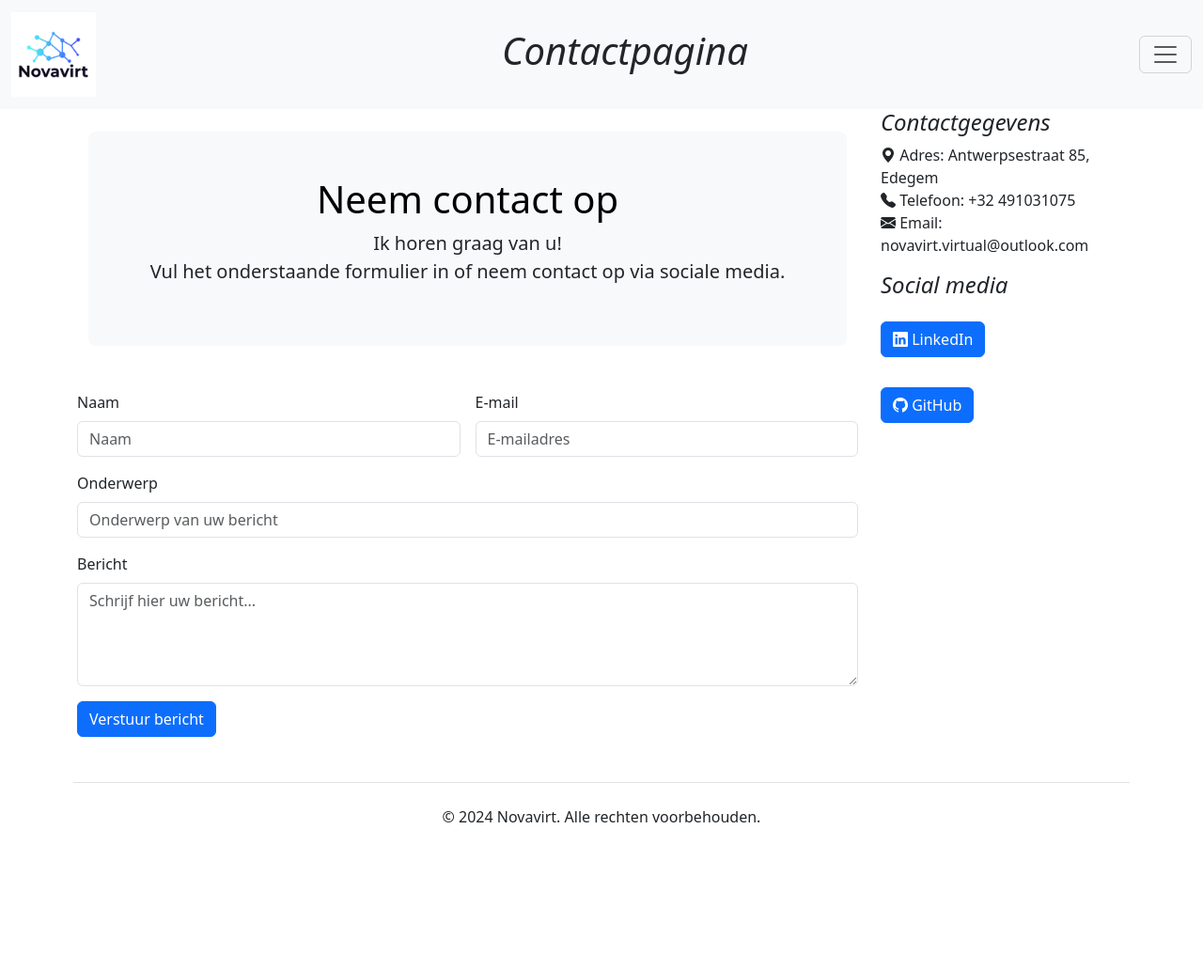
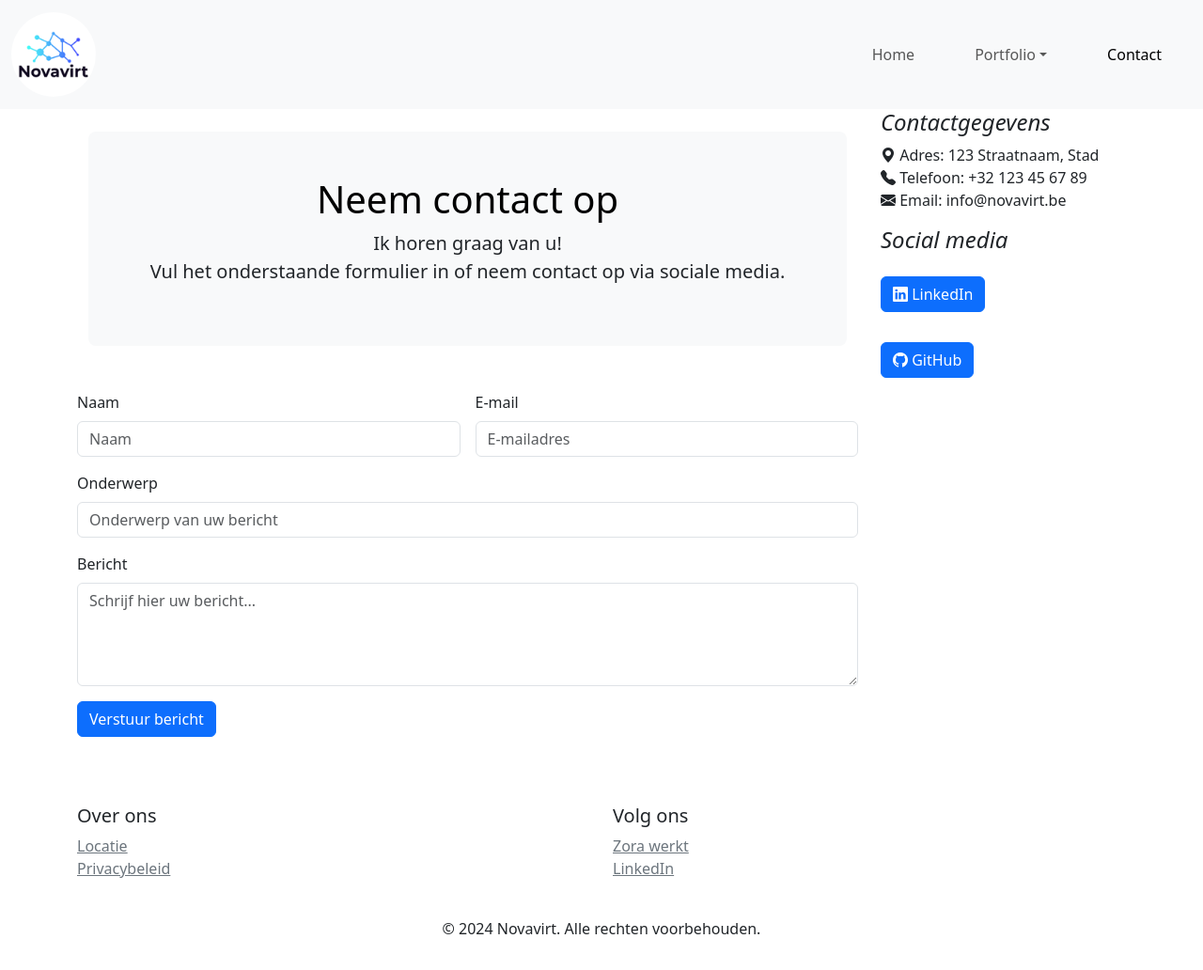
Before and after one commit to Starax30/Portfolio, a plain HTML site: page contact.html in a window 1280 px wide. Shown: the whole page at 94% size. Before the commit the page ends 897 px from the top, so only its background shows below. Drawn offline with nearby package versions, Linux system fonts and the light colour scheme.

Commit message:
Update contact.html

```diff
--- a/contact.html
+++ b/contact.html
@@ -15,24 +15,19 @@
 <body  id="contact">
 
     <header>
-        <nav class="navbar bg-body-tertiary">
+        <nav class="navbar navbar-expand-lg navbar-light bg-body-tertiary">
           <div class="container-fluid">
-            <a class="navbar-brand" href="index.html"><img src="assets/images/Novavirt.png" alt="Novavirt" width="90"></a>
-            <h5 class="display-6 fst-italic">Contactpagina</h5>
-            <button class="navbar-toggler" type="button" data-bs-toggle="offcanvas" data-bs-target="#offcanvasNavbar" aria-controls="offcanvasNavbar" aria-label="Toggle navigation">
+            <a class="navbar-brand" href="index.html"><img class=" rounded-circle" src="assets/images/Novavirt.png" alt="Novavirt" width="90"></a>
+
+            <button class="navbar-toggler" type="button" data-bs-toggle="collapse" data-bs-target="#navbarNav" aria-controls="navbarNav" aria-expanded="false" aria-label="Toggle navigation">
               <span class="navbar-toggler-icon"></span>
             </button>
-            <div class="offcanvas offcanvas-end" tabindex="-1" id="offcanvasNavbar" aria-labelledby="offcanvasNavbarLabel">
-              <div class="offcanvas-header">
-                <h5 class="offcanvas-title" id="offcanvasNavbarLabel">Menu</h5>
-                <button type="button" class="btn-close" data-bs-dismiss="offcanvas" aria-label="Close"></button>
-              </div>
-              <div class="offcanvas-body">
-                <ul class="navbar-nav justify-content-end flex-grow-1 pe-3">
-                  <li class="nav-item">
-                    <a class="nav-link active" aria-current="page" href="index.html">Home</a>
+            <div class="collapse navbar-collapse" id="navbarNav">
+              <ul class="navbar-nav ms-auto">
+                <li class="nav-item mx-4 ">
+                  <a class="nav-link " aria-current="page" href="index.html">Home</a>
                 </li>
-                  <li class="nav-item dropdown">
+                <li class="nav-item dropdown mx-4">
                   <a class="nav-link dropdown-toggle" href="#" role="button" data-bs-toggle="dropdown" aria-expanded="false">Portfolio</a>
                   <ul class="dropdown-menu">
                     <li><a class="dropdown-item" href="docker.html">Docker en Kubernetes</a></li>
@@ -40,16 +35,14 @@
                     <li><a class="dropdown-item" href="yet-to-come2.html">Yet to come 2</a></li>
                   </ul>
                 </li>
-                  <li class="nav-item">
-                    <a class="nav-link" href="contact.html">Contact</a>
+                <li class="nav-item mx-4">
+                  <a class="nav-link active" href="contact.html">Contact</a>
                 </li>
               </ul>
             </div>
           </div>
-          </div>
         </nav>
       </header>
-
 
     <div class="container">
         <div class="row">
@@ -83,7 +76,8 @@
                                 <textarea class="form-control" id="message" rows="4" placeholder="Schrijf hier uw bericht..." required></textarea>
                             </div>
                             <div class="col-12">
-                                <button type="submit" class="btn btn-primary">Verstuur bericht</button>
+                                <button type="submit" class="btn btn-primary" href="mail: novavirt-virtual@outlook.com">Verstuur bericht</button>
+                              </a>
                             </div>
                         </form>
                     </article>
@@ -95,9 +89,9 @@
                 <div>
                     <h4 class="fst-italic">Contactgegevens</h4>
                     <ul class="list-unstyled">
-                        <li><i class="bi bi-geo-alt-fill"></i> Adres: Antwerpsestraat 85, Edegem</li>
-                        <li><i class="bi bi-telephone-fill"></i> Telefoon: +32 491031075</li>
-                        <li><i class="bi bi-envelope-fill"></i> Email: novavirt.virtual@outlook.com</li>
+                        <li><i class="bi bi-geo-alt-fill"></i> Adres: 123 Straatnaam, Stad</li>
+                        <li><i class="bi bi-telephone-fill"></i> Telefoon: +32 123 45 67 89</li>
+                        <li><i class="bi bi-envelope-fill"></i> Email: info@novavirt.be</li>
                     </ul>
 
                     <h4 class="fst-italic">Social media</h4>
@@ -122,12 +116,27 @@
         </div>
     </div>
 
-    <footer>
+    <footer class="container py-5">
+        <div class="row d-flex justify-content-between">
+          <div class="col-md-6">
+            <h5>Over ons</h5>
+            <ul class="list-unstyled text-small">
+              <li><a class="link-secondary" href="#">Locatie</a></li>
+              <li><a class="link-secondary" href="privacy.html">Privacybeleid</a></li>
+            </ul>
+          </div>
+          <div class="col-md-6">
+            <h5>Volg ons</h5>
+            <ul class="list-unstyled text-small">
+              <li><a class="link-secondary" href="https://www.mortsel.be/digipunt-borsbeek" target="_blank">Zora werkt</a></li>
+              <li><a class="link-secondary" href="https://be.linkedin.com/in/thierry-van-boxel-55902b20a" target="_blank">LinkedIn</a></li>
+            </ul>
+          </div>
+        </div>
         <div class="container px-2">
-            <p class="text-center border-top pt-4 mt-4">© 2024 Novavirt. Alle rechten voorbehouden.</p>
+          <p class="text-center mt-4">© 2024 Novavirt. Alle rechten voorbehouden.</p>
         </div>
       </footer>
-
 </body>
 
 </html>
```
Lines whose indentation alone changed are shown as unchanged.
